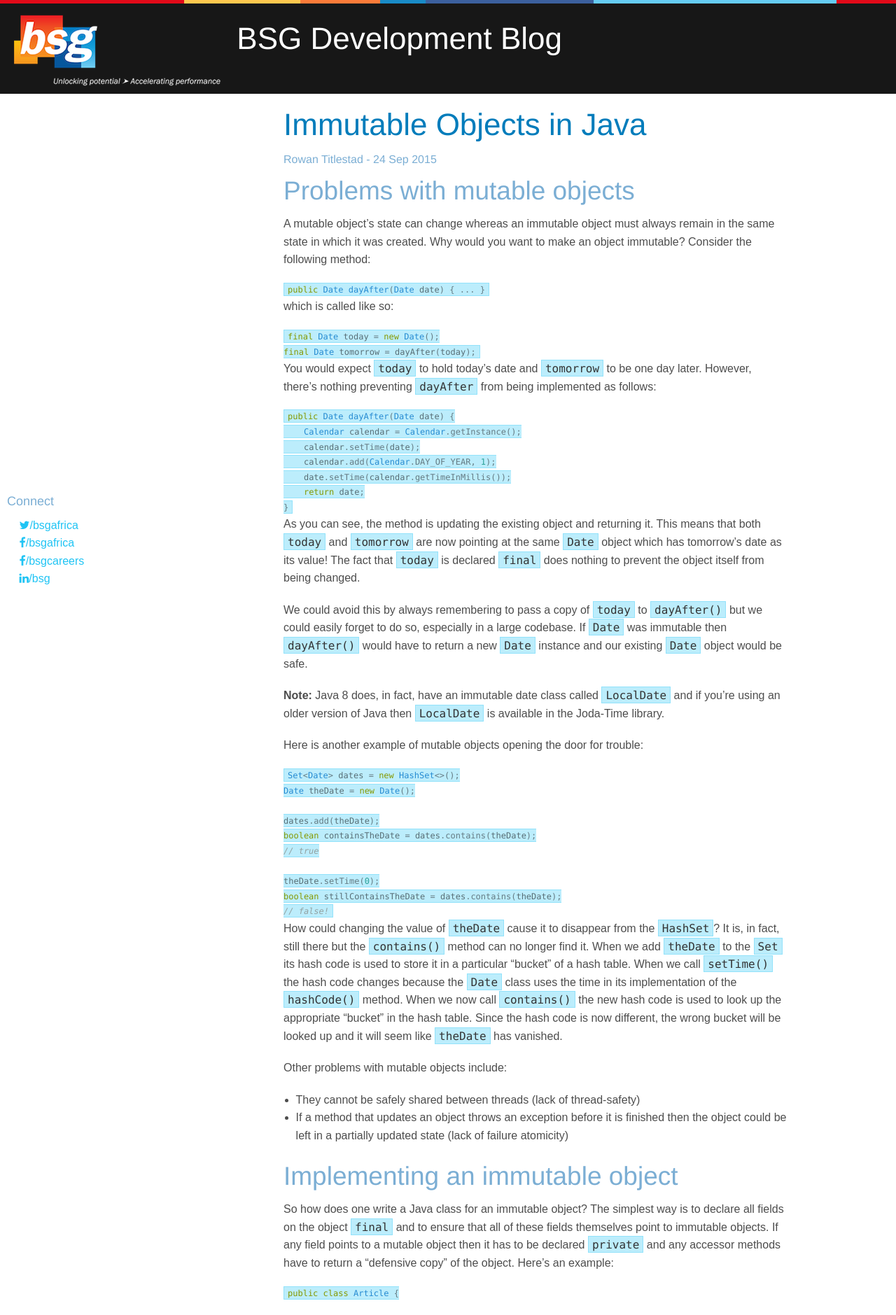
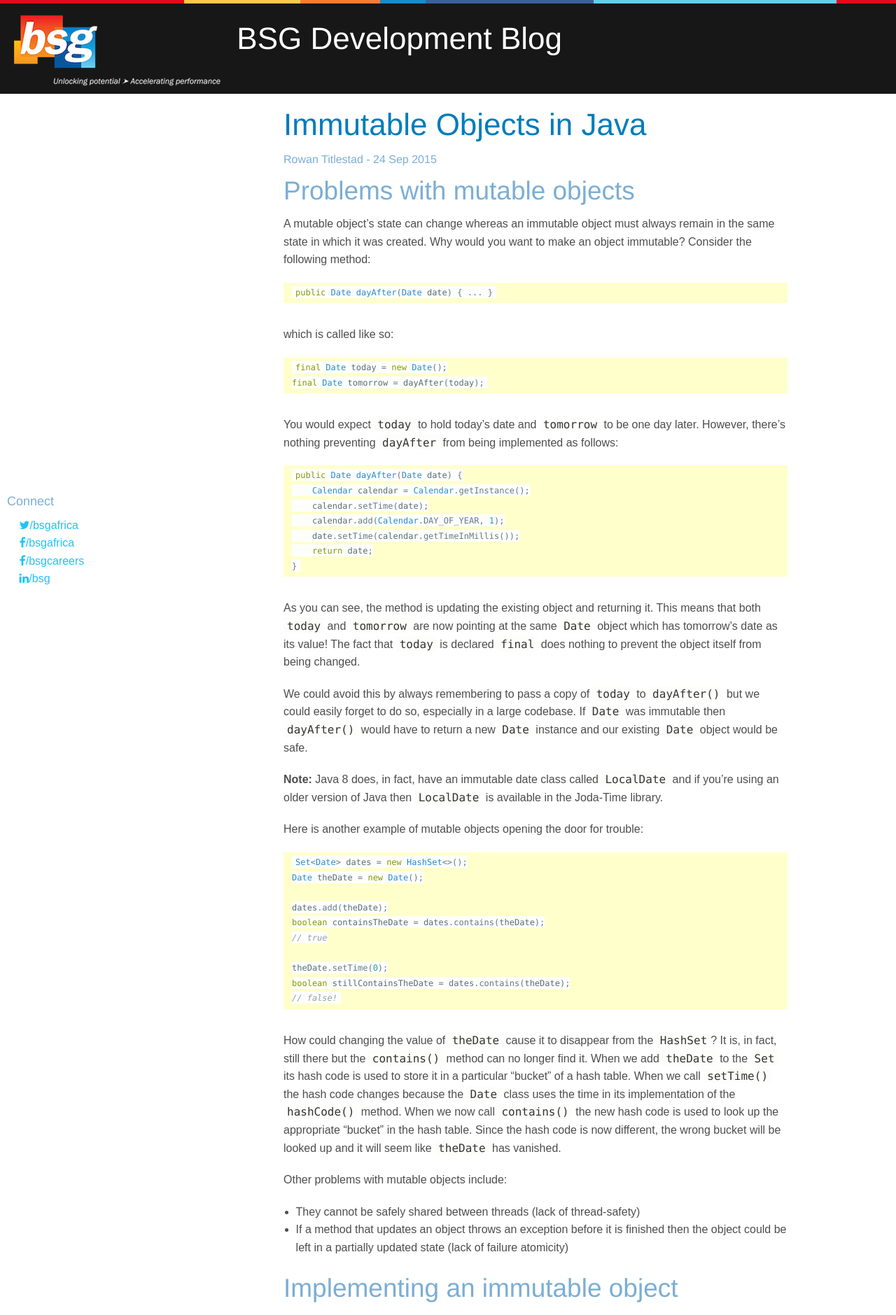
Before and after one commit to BSG-Africa/blog, a Jekyll site: the page built from _posts/2015-09-24-immutable-objects.md, in a window 1280 px wide. Shown: the top 1879 px of the page at 70% size. Built offline with Jekyll 4.4.1, drawn with Linux system fonts in a browser that asks for light colours; nearby versions of some CDN libraries; Markdown is read by kramdown in place of the engine named in the settings.

Commit message:
fix highlighting again

```diff
--- a/stylesheets/pygments.css
+++ b/stylesheets/pygments.css
@@ -1,4 +1,4 @@
-̊.hll { background-color: #ffffcc }
+.highlight { background-color: #ffffcc }
 .c { color: #93a1a1; font-style: italic } /* Comment */
 .err { color: #dc322f } /* Error */
 .g { color: #657b83 } /* Generic */
--- a/stylesheets/styles.scss
+++ b/stylesheets/styles.scss
@@ -28,6 +28,21 @@ a {
 
 code, pre {
   font-family: Consolas, Monaco, "Bitstream Vera Sans Mono", "Lucida Console", Terminal, monospace;
+  background: #FDFEFB;
+  border: none;
+}
+
+pre {
+  padding: 4px 12px;
+  background: #FDFEFB;
+  border-radius:4px;
+  overflow: auto;
+  overflow-y: hidden;
+  margin-bottom: 32px;
+}
+
+.highlight {
+  background-color: #ffffcc;
 }
 
 /* Header */
@@ -45,6 +60,7 @@ code, pre {
     color: $white;
   }
 }
+
 h1, h2 a {
   color: $p-dark-blue;
 }
```
